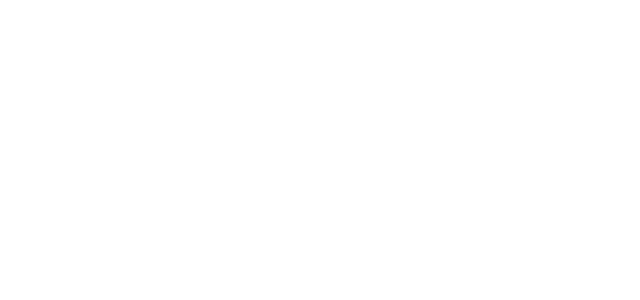
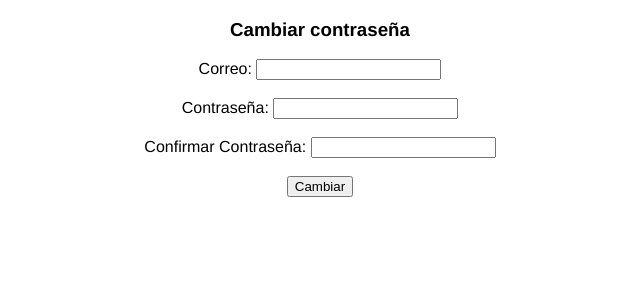
Before and after one commit to Ballesd/FrontVueAPI, a Vue app in the folder front-vue-api/: page /Reset in a window 1280 px wide. Before the commit this address had no page. Shown: the top 300 px of the page, without its empty margins (320-960 px from the left). Built offline with nearby package versions, Linux system fonts and the light colour scheme.

Commit message:
Reestablecer contraseña

```diff
--- a/front-vue-api/src/router/index.js
+++ b/front-vue-api/src/router/index.js
@@ -25,6 +25,11 @@ const routes = [
     path: '/Forgot',
     name: 'Olvidar',
     component: () => import(/* webpackChunkName: "about" */ '../views/ForgetView.vue')
+  },
+  {
+    path: '/Reset',
+    name: 'Restart',
+    component: () => import(/* webpackChunkName: "about" */ '../views/ResetPasswordView.vue')
   }
 ]
 
--- a/front-vue-api/src/views/ForgetView.vue
+++ b/front-vue-api/src/views/ForgetView.vue
@@ -2,12 +2,12 @@
   <NavBar />
   <div>
     <h3>Información de la cuenta</h3>
-        <form>
+    <form @submit.prevent="forgot">
       <div>
         <label for="MailUser">Correo: </label>
-            <input placeholder="Correo(*)" type="email">
+        <input v-model="formData.email" placeholder="Correo(*)" type="email" />
       </div>
-            <br>
+      <br />
       <button>Enviar Mail</button>
     </form>
   </div>
@@ -15,10 +15,32 @@
 
 <script>
 import NavBar from "@/components/NavBar.vue";
+import axios from "axios";
+
 export default {
   name: "ForgotView",
   components: {
     NavBar,
   },
+  data() {
+    return {
+      formData: {
+        email: "",
+      },
+    };
+  },
+  methods: {
+    forgot() {
+      const url = 'sendPasswordResetLink' + '?email=' + this.formData.email;
+      console.log(url);
+      axios.post(url,this.formData).then((res) => {
+        console.log(res);
+      });
+      /*
+      setTimeout(() => {
+        window.location.href = "/";
+      }, 1000);*/
+    },
+  },
 };
 </script>
--- a/front-vue-api/src/views/LoginView.vue
+++ b/front-vue-api/src/views/LoginView.vue
@@ -39,11 +39,10 @@ export default {
       axios.post("login", this.formData).then((res) => {
         localStorage.setItem("token", res.data.access_token);
       });
-
-      //console.log(token);
+/*
       setTimeout(() => {
         window.location.href = "/";
-      }, 1000);
+      }, 1000);*/
     },
   },
 };
--- /dev/null
+++ b/front-vue-api/src/views/ResetPasswordView.vue
@@ -0,0 +1,60 @@
+<template>
+  <div>
+    <div>
+      <h3>Cambiar contraseña</h3>
+      <form @submit.prevent="reset">
+        <div>
+          <label for="MailUser">Correo: </label>
+          <input type="email" v-model="formData.email" />
+        </div>
+        <br />
+        <div>
+          <label for="ConsUser">Contraseña: </label>
+          <input type="password" v-model="formData.password" />
+        </div>
+        <br />
+        <div>
+          <label for="ConfiUser">Confirmar Contraseña: </label>
+          <input type="password" v-model="formData.password_confirmation" />
+        </div>
+        <br />
+        <button>Cambiar</button>
+      </form>
+    </div>
+  </div>
+</template>
+
+<script>
+import axios from "axios";
+
+export default {
+  name: "ResetPassword",
+  data() {
+    return {
+      formData: {
+        email: "",
+        password: "",
+        password_confirmation: "",
+      },
+    };
+  },
+  methods: {
+    reset() {
+      //const tokeni = this.$route.params.token;
+      console.log(window.location);
+      const url =
+        'resetPassword' +
+        window.location.search + '&' + 'email=' +
+        this.formData.email + '&' + 'password=' + this.formData.password + 'password_confirmation=' +
+        this.formData.password_confirmation;
+      axios.post(url, this.formData).then((res) => {
+        console.log(res);
+      });
+      /*
+      setTimeout(() => {
+        window.location.href = "/";
+      }, 1000);*/
+    },
+  },
+};
+</script>
```
Also changed, not shown: front-vue-api/src/components/NavBar.vue (+12 -1 lines). Lines whose indentation alone changed are shown as unchanged.
